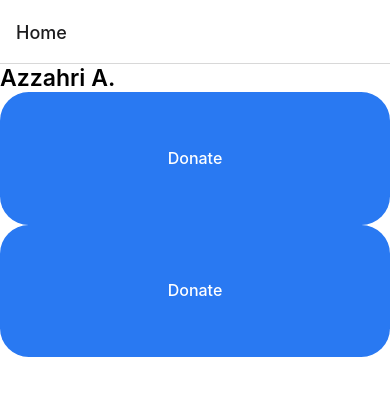
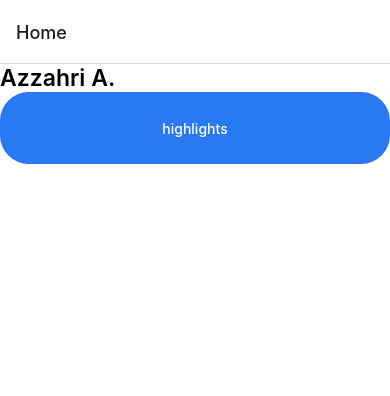
Before and after one commit to nafis200/native-donation-app, a React Native app: screen / in a window 390 px wide. Shown: the top 396 px of the page. Built offline with nearby package versions, Linux system fonts and the light colour scheme.

Commit message:
newWidth

```diff
--- /dev/null
+++ b/components/tab/Tab.js
@@ -0,0 +1,37 @@
+
+
+import { View, Text,Pressable } from 'react-native'
+import React,{useRef,useState} from 'react'
+import PropTypes from 'prop-types';
+import style from './style';
+style
+const Tab = (props) => {
+
+ const [width,setWidth] = useState(0)
+ const textRef = useRef(null)
+ console.log(width)
+  return (
+    <Pressable disabled={props.isInactive} style={[style.tab, props.isInactive && style.inactiveTab]} onPress={()=>props.onPress()}  >
+        <Text
+         onTextLayout={(event) => {
+            const newWidth = event.nativeEvent.lines[0]?.width || 0;
+            setWidth(newWidth);
+        }}
+        ref = {textRef}
+        style={[style.title,props.isInactive && style.inactiveTitle]}>{props.title}</Text>
+    </Pressable>
+  )
+}
+
+Tab.default = {
+    isInactive: false,
+    onPress: ()=>{},
+}
+
+Tab.propTypes = {
+    title: PropTypes.string,
+    isInactive: PropTypes.bool,
+    onPress: PropTypes.func
+}
+
+export default Tab
--- /dev/null
+++ b/components/tab/style.js
@@ -0,0 +1,30 @@
+import { StyleSheet } from "react-native";
+import { horizontalScale, scaleFontSize, verticalScale } from "../../assets/styles/scalling";
+
+const style = StyleSheet.create({
+    tab:{
+        backgroundColor:'#2979F2',
+        height:verticalScale(30),
+        justifyContent:'center',
+        borderRadius: horizontalScale(50),
+    },
+    title:{
+      fontSize: scaleFontSize(14),
+      fontWeight:'500',
+      lineHeight:scaleFontSize(17),
+      textAlign:'center',
+      color:'#FFFFFF'
+
+    },
+    disabled:{
+        opacity:0.5
+    },
+    inactiveTab:{
+        backgroundColor:'#F3F5F9'
+    },
+    inactiveTitle:{
+         color:'#79869F'
+    }
+})
+
+export default style
--- a/screens/Home/Home.js
+++ b/screens/Home/Home.js
@@ -6,15 +6,22 @@ import globalStyle from '../../assets/styles/globalStyle'
 import Header from '../../components/Header/Header'
 
 import Button from '../../components/Header/button/Button'
+import Tab from '../../components/tab/Tab'
+import { horizontalScale } from '../../assets/styles/scalling'
+
 
 const Home = () => {
   return (
     <SafeAreaView style={[globalStyle.backgroundWhite,globalStyle.flex]}>
         <Header title={"Azzahri A."} type={1}></Header>
-        <Button title={'Donate'}></Button>
-        <Button title={'Donate'} isDisabled={false} onPress={()=>{
+        {/* <Button title={'Donate'}></Button>
+        <Button title={'Donate'} isDisabled={true} onPress={()=>{
             console.log("you press me|||")
-        }} ></Button>
+        }} ></Button> */}
+
+        <View>
+        <Tab title={"highlights"}></Tab>
+        </View>
 
     </SafeAreaView>
   )
```
